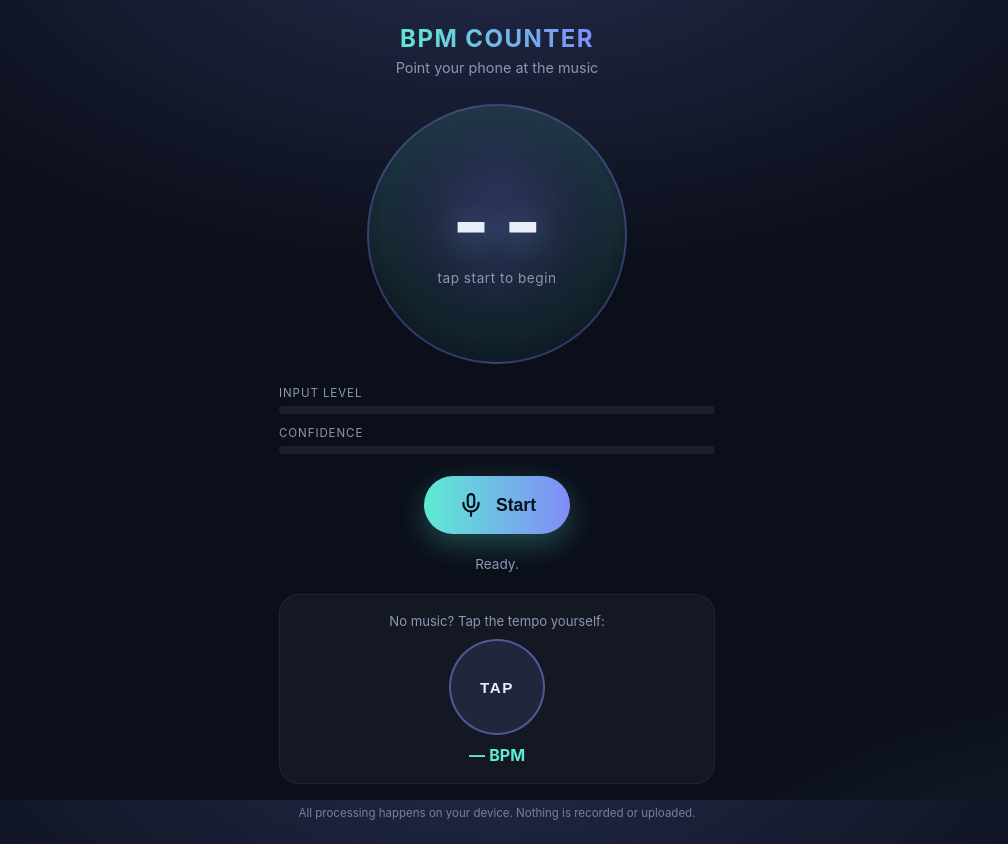
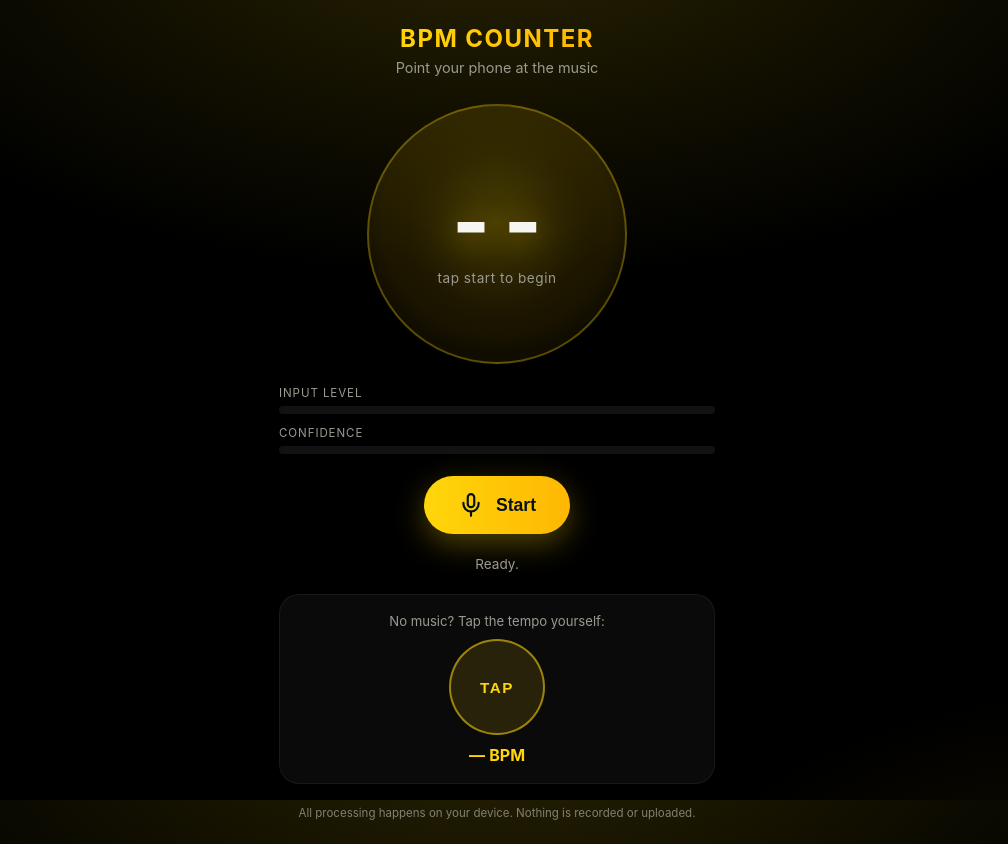
Before and after one commit to Zethrel/BPM, a plain HTML site: page index.html in a window 1280 px wide. Shown: the whole page, without its empty margins (143-1151 px from the left). Drawn offline with Linux system fonts and the light colour scheme.

Commit message:
Switch color scheme to black background with yellow accents
Recolor the UI to a pure-black background with yellow buttons and
accents: CSS theme variables, background/pulse/meter/button gradients,
the theme-color meta tag, the PWA manifest colors, and both app icons.

Co-Authored-By: Claude Opus 4.8 <noreply@anthropic.com>
Claude-Session: https://claude.ai/code/session_01XbQ3CkX6h1JJFU6Xzdu6GK

```diff
--- a/css/style.css
+++ b/css/style.css
@@ -1,11 +1,11 @@
 :root {
-  --bg: #0b0f1a;
-  --bg-2: #131a2b;
-  --card: #18213a;
-  --accent: #5eead4;
-  --accent-2: #818cf8;
-  --text: #e8edf7;
-  --muted: #8b97b3;
+  --bg: #000000;
+  --bg-2: #0a0a0a;
+  --card: #141414;
+  --accent: #ffd60a;
+  --accent-2: #ffb703;
+  --text: #f5f5f2;
+  --muted: #9a9a90;
   --danger: #fb7185;
   --radius: 20px;
 }
@@ -25,8 +25,8 @@ body {
   font-family: -apple-system, BlinkMacSystemFont, "Segoe UI", Roboto, Helvetica, Arial, sans-serif;
   color: var(--text);
   background:
-    radial-gradient(1200px 600px at 50% -10%, rgba(129, 140, 248, 0.22), transparent 60%),
-    radial-gradient(900px 500px at 100% 120%, rgba(94, 234, 212, 0.14), transparent 55%),
+    radial-gradient(1200px 600px at 50% -10%, rgba(255, 214, 10, 0.16), transparent 60%),
+    radial-gradient(900px 500px at 100% 120%, rgba(255, 183, 3, 0.10), transparent 55%),
     var(--bg);
   min-height: 100dvh;
   overscroll-behavior: none;
@@ -78,9 +78,9 @@ body {
   position: absolute;
   inset: 0;
   border-radius: 50%;
-  background: radial-gradient(circle at 50% 45%, rgba(129, 140, 248, 0.28), rgba(94, 234, 212, 0.08) 60%, transparent 72%);
-  border: 2px solid rgba(129, 140, 248, 0.35);
-  box-shadow: inset 0 0 60px rgba(94, 234, 212, 0.12);
+  background: radial-gradient(circle at 50% 45%, rgba(255, 214, 10, 0.26), rgba(255, 183, 3, 0.08) 60%, transparent 72%);
+  border: 2px solid rgba(255, 214, 10, 0.35);
+  box-shadow: inset 0 0 60px rgba(255, 214, 10, 0.12);
   transform: scale(1);
 }
 
@@ -89,8 +89,8 @@ body {
 }
 
 @keyframes beatPulse {
-  0%   { transform: scale(1);    box-shadow: 0 0 0 0 rgba(94, 234, 212, 0.45), inset 0 0 60px rgba(94, 234, 212, 0.12); }
-  100% { transform: scale(1.09); box-shadow: 0 0 0 26px rgba(94, 234, 212, 0), inset 0 0 60px rgba(94, 234, 212, 0.12); }
+  0%   { transform: scale(1);    box-shadow: 0 0 0 0 rgba(255, 214, 10, 0.5), inset 0 0 60px rgba(255, 214, 10, 0.12); }
+  100% { transform: scale(1.09); box-shadow: 0 0 0 26px rgba(255, 214, 10, 0), inset 0 0 60px rgba(255, 214, 10, 0.12); }
 }
 
 .reading-inner {
@@ -104,7 +104,7 @@ body {
   font-weight: 800;
   line-height: 1;
   font-variant-numeric: tabular-nums;
-  text-shadow: 0 4px 30px rgba(94, 234, 212, 0.35);
+  text-shadow: 0 4px 30px rgba(255, 214, 10, 0.35);
 }
 
 .bpm-sub {
@@ -167,7 +167,7 @@ body {
   border: none;
   border-radius: 999px;
   cursor: pointer;
-  box-shadow: 0 10px 30px rgba(94, 234, 212, 0.28);
+  box-shadow: 0 10px 30px rgba(255, 214, 10, 0.3);
   transition: transform 120ms ease, box-shadow 120ms ease, background 200ms ease;
 }
 
@@ -216,9 +216,9 @@ body {
   width: 96px;
   height: 96px;
   border-radius: 50%;
-  border: 2px solid rgba(129, 140, 248, 0.5);
-  background: rgba(129, 140, 248, 0.12);
-  color: var(--text);
+  border: 2px solid rgba(255, 214, 10, 0.55);
+  background: rgba(255, 214, 10, 0.12);
+  color: var(--accent);
   font-weight: 700;
   letter-spacing: 0.1em;
   font-size: 0.95rem;
@@ -228,8 +228,8 @@ body {
 .tap-btn.tapped { animation: tapPop 160ms ease-out; }
 
 @keyframes tapPop {
-  0%   { transform: scale(1);    background: rgba(129, 140, 248, 0.35); }
-  100% { transform: scale(0.94); background: rgba(129, 140, 248, 0.12); }
+  0%   { transform: scale(1);    background: rgba(255, 214, 10, 0.35); }
+  100% { transform: scale(0.94); background: rgba(255, 214, 10, 0.12); }
 }
 
 .tap-bpm {
--- a/index.html
+++ b/index.html
@@ -3,7 +3,7 @@
 <head>
   <meta charset="UTF-8" />
   <meta name="viewport" content="width=device-width, initial-scale=1.0, viewport-fit=cover, maximum-scale=1.0, user-scalable=no" />
-  <meta name="theme-color" content="#0b0f1a" />
+  <meta name="theme-color" content="#000000" />
   <meta name="description" content="Detect the tempo (BPM) of any song in real time using your phone's microphone." />
 
   <!-- iOS home-screen app -->
```
Also changed, not shown: icons/icon-maskable.svg, icons/icon.svg, manifest.webmanifest.
